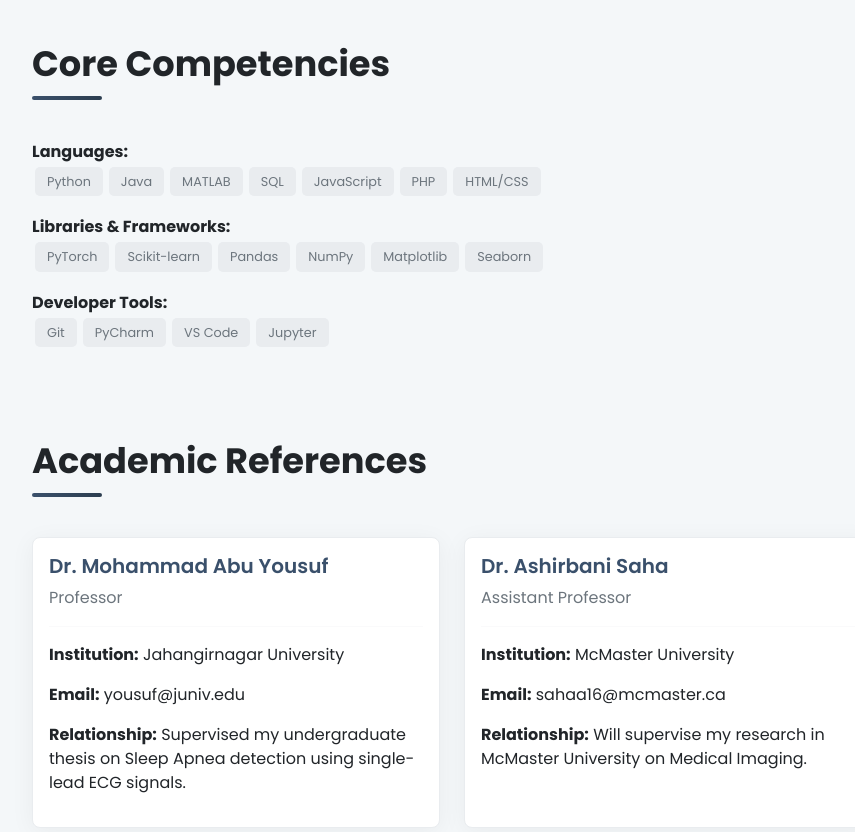
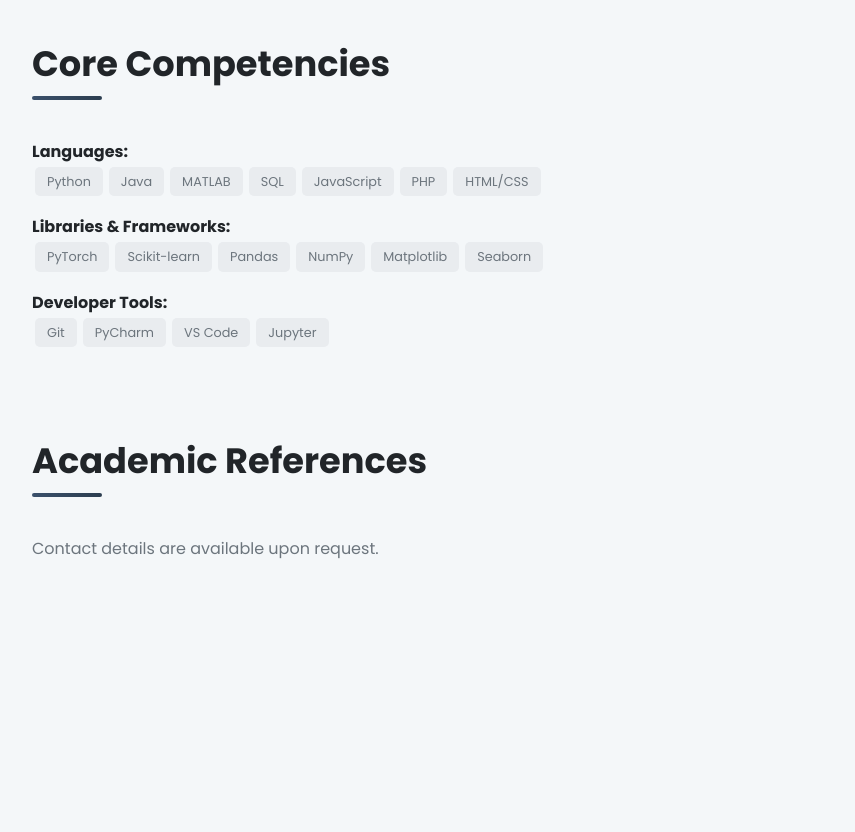
Before and after one commit to mahan2210/Portfolio, a plain HTML site: page index.html in a window 1280 px wide. Shown: the part 3489-4321 px from the top of the page, without its empty margins (348-1203 px from the left). After the commit the page ends 4160 px from the top, so only its background shows below. Drawn offline with nearby package versions, Linux system fonts and the light colour scheme.

Commit message:
Update index.html

```diff
--- a/index.html
+++ b/index.html
@@ -388,8 +388,8 @@
 
         <section id="references" class="section animated-section">
             <h2 class="section-title">Academic References</h2>
-<!--             <p class="text-muted mb-4">Contact details are available upon request.</p> -->
-            <div class="row g-4">
+            <p class="text-muted mb-4">Contact details are available upon request.</p>
+<!--             <div class="row g-4">
                 <div class="col-md-6">
                     <div class="card h-100">
                         <div class="card-body">
@@ -414,7 +414,7 @@
                         </div>
                     </div>
                 </div>
-            </div>
+            </div> -->
         </section>
 
     </main>
```
